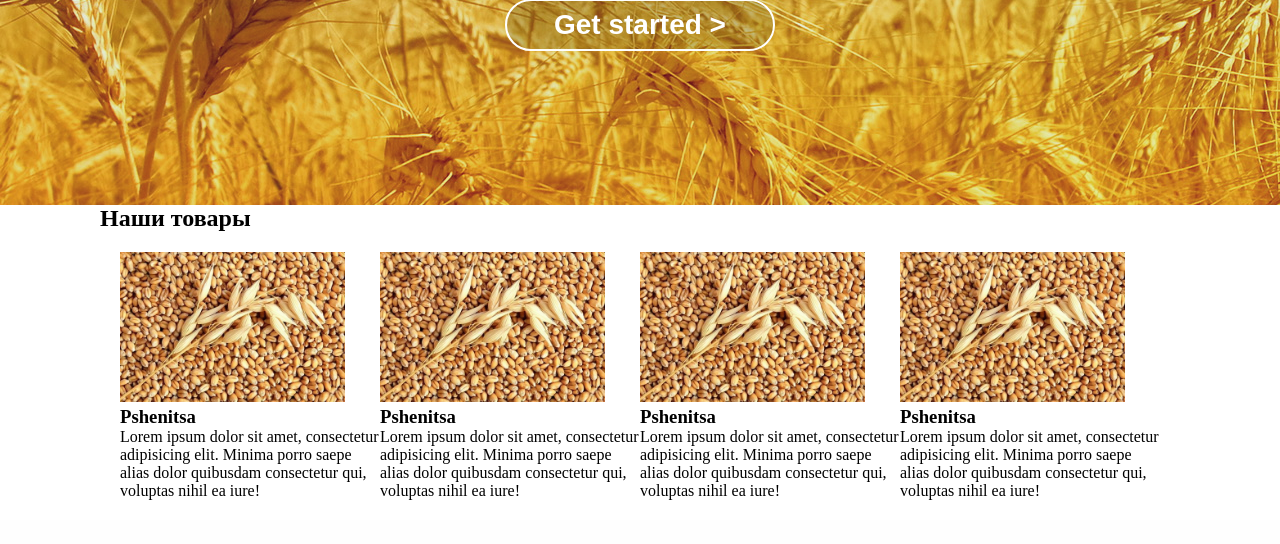
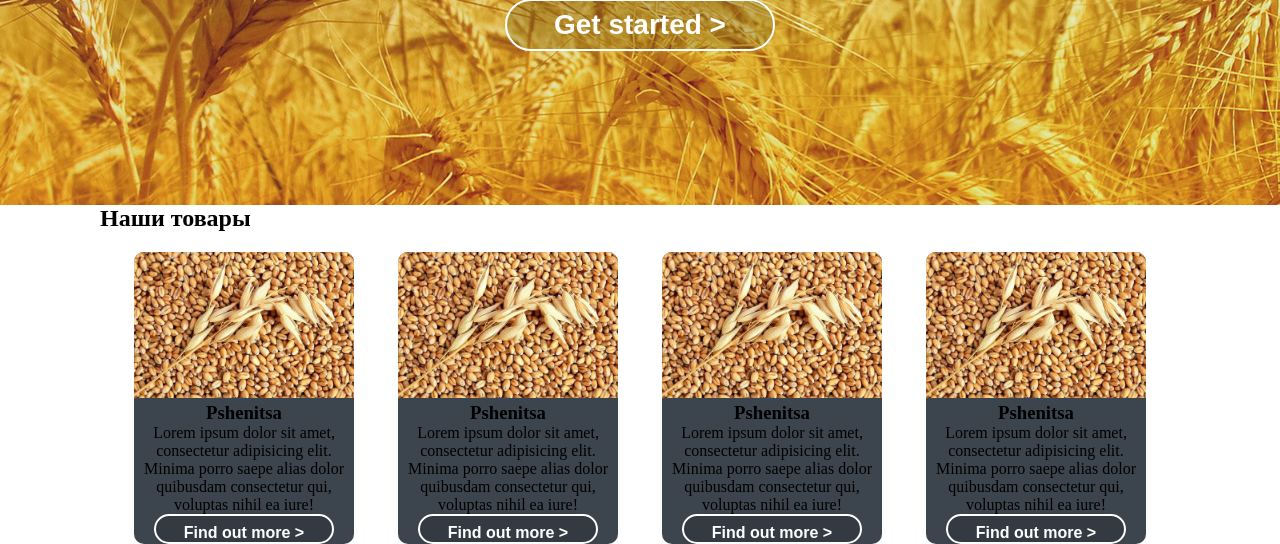
Before and after one commit to Supcchik/Klever, a PHP site: page / in a window 1280 px wide. Shown: the part 625-1169 px from the top of the page. Before the commit the page ends 1125 px from the top, so only its background shows below. Run offline with PHP 8.4, Linux system fonts and the light colour scheme.

Commit message:
Added style for items

```diff
--- a/css/style.css
+++ b/css/style.css
@@ -102,7 +102,8 @@ nav {
   .main_text .h2_main_text {
     padding-top: 70px;
     padding-bottom: 100px; }
-  .main_text .ghost_button {
+
+.ghost_button {
   padding-top: 100px;
   display: inline-block;
   width: 270px;
@@ -116,22 +117,35 @@ nav {
   text-decoration: none;
   border-radius: 30px;
   transition: color 0.3s ease-out, background-color 0.3s ease-out, border-color 0.3s ease-out; }
-    .main_text .ghost_button:hover, .main_text .ghost_button:active {
+  .ghost_button:hover, .ghost_button:active {
     background-color: #249B07;
     border-color: #249B07;
     color: #fff;
     transition: color 0.3s ease-in, background-color 0.3s ease-in, border-color 0.3s ease-in; }
-    .main_text .ghost_button a {
+  .ghost_button a {
     text-decoration: none;
     font-size: 28px;
     font-weight: bold;
     color: white; }
 
 .market_items {
-  display: flex;
-  flex-direction: row;
-  justify-content: flex-start;
-  padding: 20px; }
+  text-align: center;
+  padding-top: 20px; }
+
+.market_item {
+  display: inline-block;
+  background-color: #3C444D;
+  width: 220px;
+  margin: 0 20px;
+  text-align: center;
+  border-radius: 10px; }
+  .market_item .ghost_button {
+    width: 180px;
+    height: 30px;
+    text-align: center; }
+    .market_item .ghost_button a {
+      font-size: 16px; }
 
 .market_item_icon {
-  height: 150px; }
+  width: 220px;
+  border-radius: 10px 10px 0 0; }
--- a/index.html
+++ b/index.html
@@ -55,21 +55,33 @@
 						<img src="img/98807728_w0_h0_pshenitsa.jpg" alt="" class="market_item_icon">
 						<h3 class="item_name">Pshenitsa</h3>
 						<p class="item_caption">Lorem ipsum dolor sit amet, consectetur adipisicing elit. Minima porro saepe alias dolor quibusdam consectetur qui, voluptas nihil ea iure!</p>
+						<button class="ghost_button">
+						<a href="#">Find out more<span> > </span></a>
+						</button>
 					</div>
 					<div class="market_item">
 						<img src="img/98807728_w0_h0_pshenitsa.jpg" alt="" class="market_item_icon">
 						<h3 class="item_name">Pshenitsa</h3>
 						<p class="item_caption">Lorem ipsum dolor sit amet, consectetur adipisicing elit. Minima porro saepe alias dolor quibusdam consectetur qui, voluptas nihil ea iure!</p>
+						<button class="ghost_button">
+						<a href="#">Find out more<span> > </span></a>
+						</button>
 					</div>
 					<div class="market_item">
 						<img src="img/98807728_w0_h0_pshenitsa.jpg" alt="" class="market_item_icon">
 						<h3 class="item_name">Pshenitsa</h3>
 						<p class="item_caption">Lorem ipsum dolor sit amet, consectetur adipisicing elit. Minima porro saepe alias dolor quibusdam consectetur qui, voluptas nihil ea iure!</p>
+						<button class="ghost_button">
+						<a href="#">Find out more<span> > </span></a>
+						</button>
 					</div>
 					<div class="market_item">
 						<img src="img/98807728_w0_h0_pshenitsa.jpg" alt="" class="market_item_icon">
 						<h3 class="item_name">Pshenitsa</h3>
 						<p class="item_caption">Lorem ipsum dolor sit amet, consectetur adipisicing elit. Minima porro saepe alias dolor quibusdam consectetur qui, voluptas nihil ea iure!</p>
+						<button class="ghost_button">
+						<a href="#">Find out more<span> > </span></a>
+						</button>
 					</div>
 				</div>
 			</section>
--- a/scss/_main.scss
+++ b/scss/_main.scss
@@ -142,6 +142,7 @@ nav{
 		padding-top: 70px;
 		padding-bottom: 100px;
 	}
+}
 
 .ghost_button{
 	padding-top: 100px;
@@ -179,18 +180,33 @@ nav{
 }
 
 
-}
 
 .market_items{
-	display: flex;
-	flex-direction: row;
-	justify-content: flex-start;
-	padding: 20px;
+	// display: inline-block;
+	// width: calc((100%-300px)/2);
+text-align: center;
+	padding-top: 20px;
 }
 
 .market_item{
+	display: inline-block;
+	background-color: #3C444D;
+	width: 220px;
+	margin: 0 20px;
+	text-align: center;
+	border-radius: 10px;
+
+	.ghost_button{
+		width: 180px;
+		height: 30px;
+		text-align: center;
+	 	a{
+			font-size: 16px;
+		}
+	}
 }
 
 .market_item_icon{
-	height: 150px;
+	width: 220px;
+	border-radius: 10px 10px 0 0;
 }
```
Lines whose indentation alone changed are shown as unchanged.
